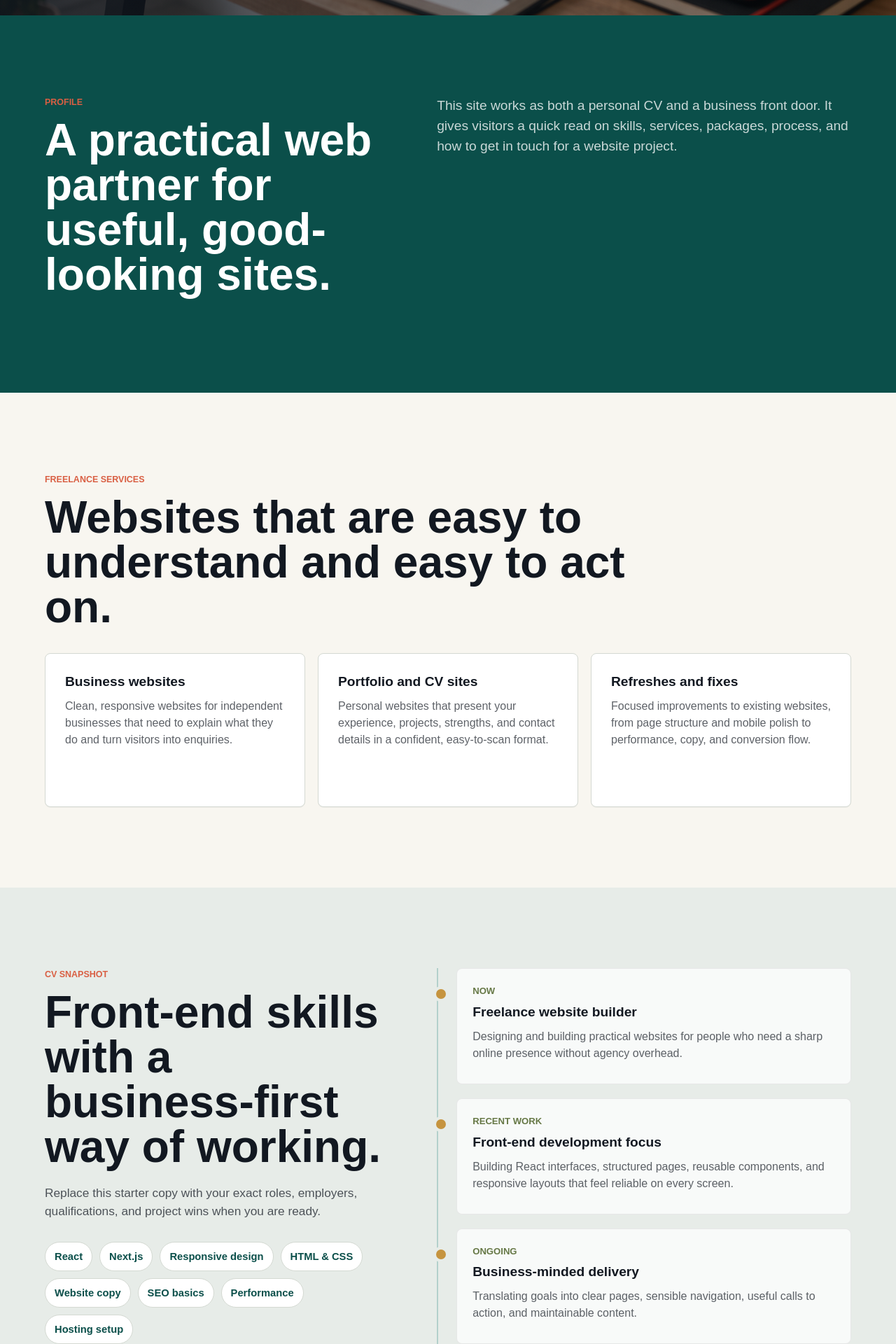
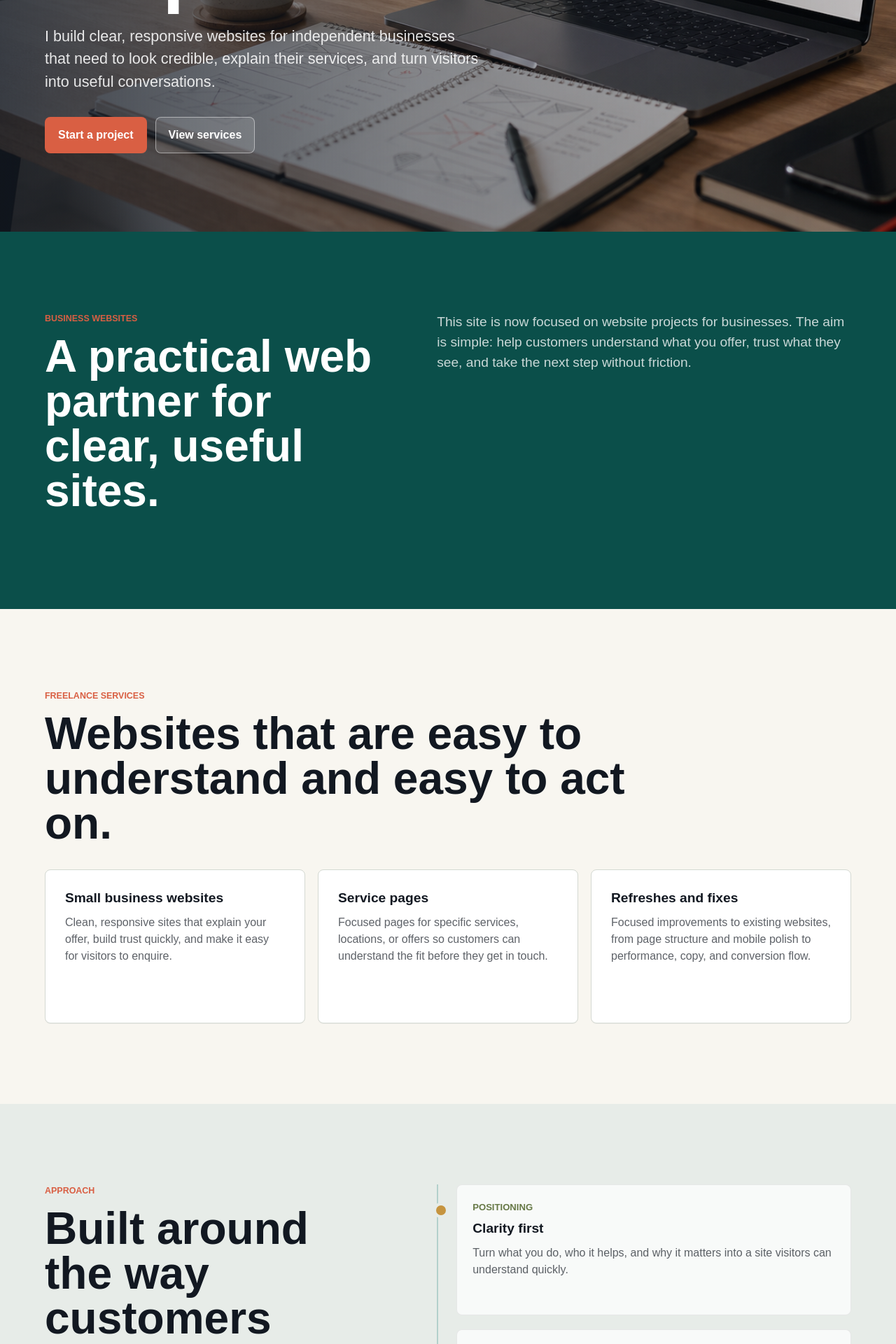
Before and after one commit to OwainS345/Portfolio-Business, a Next.js app: page / in a window 1280 px wide. Shown: the part 720-2640 px from the top of the page at 70% size. Built offline with nearby package versions, Linux system fonts and the light colour scheme.

Commit message:
website updates

```diff
--- a/app/globals.css
+++ b/app/globals.css
@@ -210,7 +210,7 @@ button {
 }
 
 .intro-grid,
-.cv-grid,
+.approach-grid,
 .contact-grid,
 .split {
   display: grid;
@@ -234,11 +234,16 @@ button {
   margin-bottom: 34px;
 }
 
-.card-grid,
+.card-grid {
+  display: grid;
+  gap: 18px;
+  grid-template-columns: repeat(3, minmax(0, 1fr));
+}
+
 .package-grid {
   display: grid;
   gap: 18px;
-  grid-template-columns: repeat(3, minmax(0, 1fr));
+  grid-template-columns: repeat(4, minmax(0, 1fr));
 }
 
 .card,
@@ -436,6 +441,12 @@ button {
   min-height: 22px;
 }
 
+@media (max-width: 1080px) {
+  .package-grid {
+    grid-template-columns: repeat(2, minmax(0, 1fr));
+  }
+}
+
 @media (max-width: 840px) {
   .site-header {
     height: auto;
@@ -459,7 +470,7 @@ button {
   }
 
   .intro-grid,
-  .cv-grid,
+  .approach-grid,
   .contact-grid,
   .split,
   .card-grid,
--- a/app/layout.jsx
+++ b/app/layout.jsx
@@ -1,9 +1,9 @@
 import "./globals.css";
 
 export const metadata = {
-  title: "Owain Stringer | CV & Freelance Websites",
+  title: "Owain Stringer | Business Websites",
   description:
-    "A personal CV and freelance website-building studio for clear, fast, business-ready websites.",
+    "Freelance business website design and build for clear, fast, enquiry-ready websites.",
 };
 
 export default function RootLayout({ children }) {
--- a/app/page.jsx
+++ b/app/page.jsx
@@ -3,12 +3,12 @@ import ContactForm from "./components/ContactForm";
 
 const services = [
   {
-    title: "Business websites",
-    text: "Clean, responsive websites for independent businesses that need to explain what they do and turn visitors into enquiries.",
+    title: "Small business websites",
+    text: "Clean, responsive sites that explain your offer, build trust quickly, and make it easy for visitors to enquire.",
   },
   {
-    title: "Portfolio and CV sites",
-    text: "Personal websites that present your experience, projects, strengths, and contact details in a confident, easy-to-scan format.",
+    title: "Service pages",
+    text: "Focused pages for specific services, locations, or offers so customers can understand the fit before they get in touch.",
   },
   {
     title: "Refreshes and fixes",
@@ -16,53 +16,58 @@ const services = [
   },
 ];
 
-const skills = [
-  "React",
-  "Next.js",
-  "Responsive design",
-  "HTML & CSS",
-  "Website copy",
-  "SEO basics",
-  "Performance",
-  "Hosting setup",
+const outcomes = [
+  "Clear services",
+  "Stronger enquiries",
+  "Mobile polish",
+  "Fast loading",
+  "Search-ready pages",
+  "Simple navigation",
+  "Trust signals",
+  "Easy handover",
 ];
 
-const timeline = [
+const businessFocus = [
   {
-    role: "Freelance website builder",
-    period: "Now",
+    role: "Clarity first",
+    period: "Positioning",
     detail:
-      "Designing and building practical websites for people who need a sharp online presence without agency overhead.",
+      "Turn what you do, who it helps, and why it matters into a site visitors can understand quickly.",
   },
   {
-    role: "Front-end development focus",
-    period: "Recent work",
+    role: "Built for enquiries",
+    period: "Conversion",
     detail:
-      "Building React interfaces, structured pages, reusable components, and responsive layouts that feel reliable on every screen.",
+      "Shape pages around the questions customers have before they call, email, book, or request a quote.",
   },
   {
-    role: "Business-minded delivery",
-    period: "Ongoing",
+    role: "Ready to run",
+    period: "Launch",
     detail:
-      "Translating goals into clear pages, sensible navigation, useful calls to action, and maintainable content.",
+      "Set up a fast, responsive website with sensible structure, hosting, domain support, and practical handover.",
   },
 ];
 
 const packages = [
   {
     name: "Launch",
-    price: "From £750",
-    detail: "A focused one-page website for a new service, personal brand, or small business.",
+    price: "From £1000",
+    detail: "A focused one-page website for a new business, local service, or single clear offer.",
   },
   {
     name: "Business",
-    price: "From £1,500",
+    price: "From £2000",
     detail: "A multi-page website with stronger structure, service pages, and enquiry paths.",
   },
   {
     name: "Improve",
-    price: "From £350",
+    price: "From £50/hr",
     detail: "Targeted updates to an existing website, scoped around the highest-impact fixes.",
+  },
+  {
+    name: "Manage",
+    price: "From £95/month",
+    detail: "Optional monthly website management for hosting, domain support, updates, checks, small content changes, and practical help after launch.",
   },
 ];
 
@@ -74,9 +79,9 @@ export default function Home() {
           OS
         </a>
         <nav>
-          <a href="#cv">CV</a>
           <a href="#services">Services</a>
-          <a href="#work">Work</a>
+          <a href="#approach">Approach</a>
+          <a href="#packages">Packages</a>
           <a href="#contact">Contact</a>
         </nav>
       </header>
@@ -92,33 +97,34 @@ export default function Home() {
         />
         <div className="hero-scrim" />
         <div className="hero-content">
-          <p className="eyebrow">CV and freelance website builder</p>
-          <h1>Owain Stringer</h1>
+          <p className="eyebrow">Freelance business website builder</p>
+          <h1>Websites for small businesses that need enquiries.</h1>
           <p className="hero-copy">
-            I build clear, responsive websites for freelancers, small businesses,
-            and people who want their experience to feel credible online.
+            I build clear, responsive websites for independent businesses that
+            need to look credible, explain their services, and turn visitors
+            into useful conversations.
           </p>
           <div className="hero-actions" aria-label="Hero actions">
             <a className="button primary" href="#contact">
               Start a project
             </a>
-            <a className="button secondary" href="#cv">
-              View CV
+            <a className="button secondary" href="#services">
+              View services
             </a>
           </div>
         </div>
       </section>
 
-      <section className="intro section-band" aria-label="Profile summary">
+      <section className="intro section-band" aria-label="Business website summary">
         <div className="section-inner intro-grid">
           <div>
-            <p className="eyebrow">Profile</p>
-            <h2>A practical web partner for useful, good-looking sites.</h2>
+            <p className="eyebrow">Business websites</p>
+            <h2>A practical web partner for clear, useful sites.</h2>
           </div>
           <p>
-            This site works as both a personal CV and a business front door. It
-            gives visitors a quick read on skills, services, packages, process,
-            and how to get in touch for a website project.
+            This site is now focused on website projects for businesses. The aim
+            is simple: help customers understand what you offer, trust what they
+            see, and take the next step without friction.
           </p>
         </div>
       </section>
@@ -140,23 +146,23 @@ export default function Home() {
         </div>
       </section>
 
-      <section className="section muted" id="cv">
-        <div className="section-inner cv-grid">
+      <section className="section muted" id="approach">
+        <div className="section-inner approach-grid">
           <div>
-            <p className="eyebrow">CV snapshot</p>
-            <h2>Front-end skills with a business-first way of working.</h2>
+            <p className="eyebrow">Approach</p>
+            <h2>Built around the way customers choose a business.</h2>
             <p className="section-copy">
-              Replace this starter copy with your exact roles, employers,
-              qualifications, and project wins when you are ready.
+              A business website should answer real questions, guide people to
+              the right action, and feel polished on every screen.
             </p>
             <div className="skill-list" aria-label="Skills">
-              {skills.map((skill) => (
-                <span key={skill}>{skill}</span>
+              {outcomes.map((outcome) => (
+                <span key={outcome}>{outcome}</span>
               ))}
             </div>
           </div>
-          <div className="timeline" aria-label="Experience timeline">
-            {timeline.map((item) => (
+          <div className="timeline" aria-label="Business website priorities">
+            {businessFocus.map((item) => (
               <article className="timeline-item" key={item.role}>
                 <p>{item.period}</p>
                 <h3>{item.role}</h3>
@@ -167,7 +173,7 @@ export default function Home() {
         </div>
       </section>
 
-      <section className="section" id="work">
+      <section className="section">
         <div className="section-inner split">
           <div>
             <p className="eyebrow">Process</p>
@@ -190,7 +196,7 @@ export default function Home() {
         </div>
       </section>
 
-      <section className="section packages-section">
+      <section className="section packages-section" id="packages">
         <div className="section-inner">
           <div className="section-heading">
             <p className="eyebrow">Packages</p>
@@ -215,10 +221,10 @@ export default function Home() {
             <h2>Tell me what you want the website to do.</h2>
             <p className="section-copy">
               Send a few details and your email app will open with a ready-made
-              enquiry. Update the address in the code to your real inbox.
+              enquiry about the business, pages, goals, and timeline.
             </p>
-            <a className="text-link" href="mailto:hello@yourdomain.com">
-              hello@yourdomain.com
+            <a className="text-link" href="mailto:owainguto@icloud.com">
+              owainguto@icloud.com
             </a>
           </div>
           <ContactForm />
```
